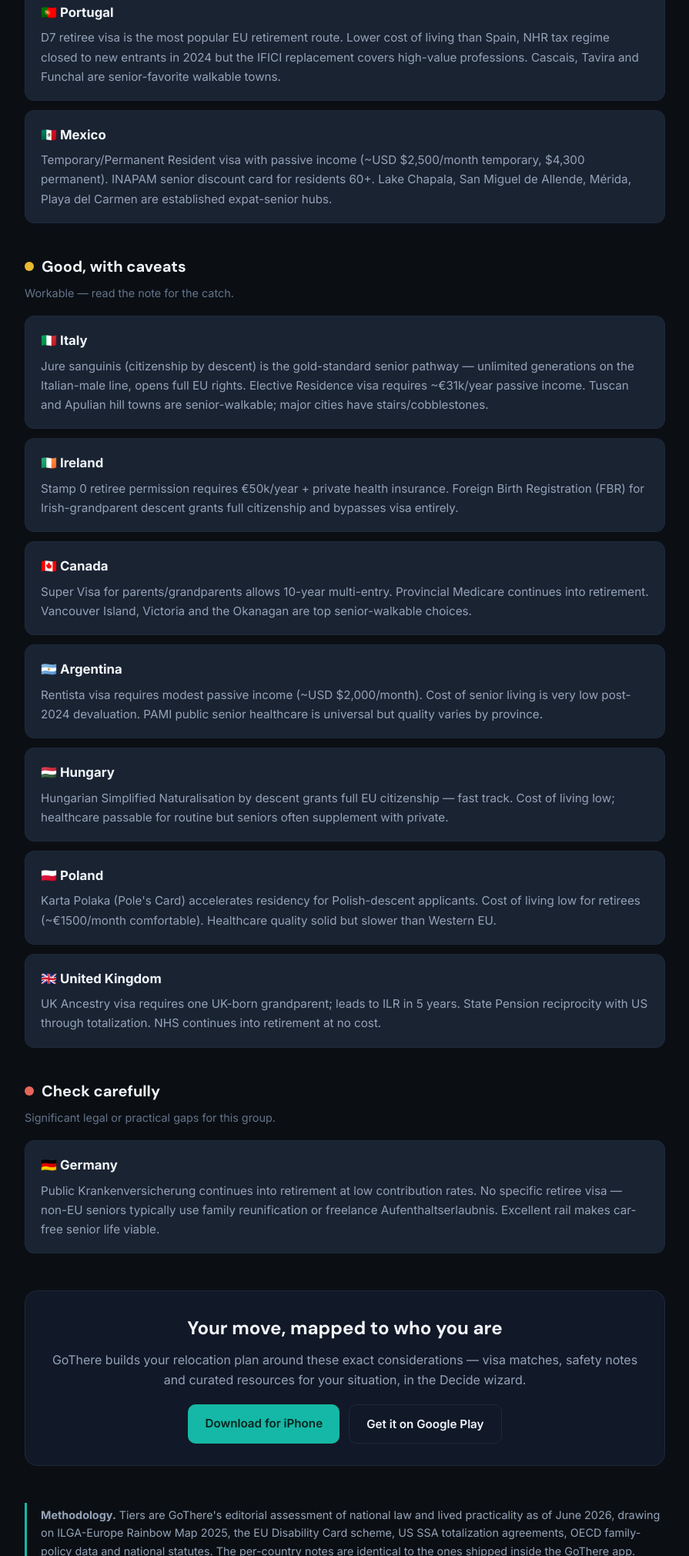
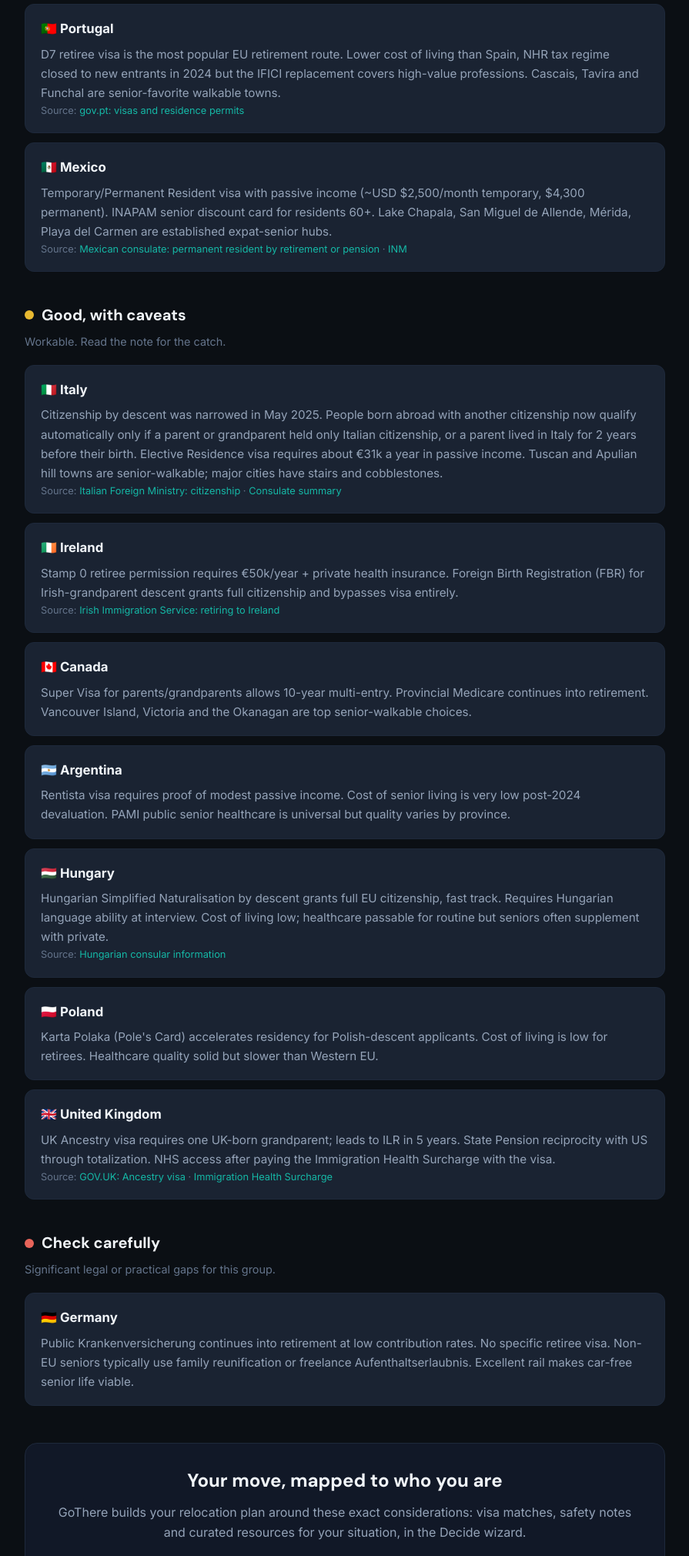
Before and after one commit to monroju/ReloApp, a plain HTML site: page marketing/landing-page/safe-harbor/seniors.html in a window 1280 px wide. Shown: the part 779-2800 px from the top of the page at 77% size, without its empty margins (192-1087 px from the left). Drawn offline with Linux system fonts and the light colour scheme.

Commit message:
Site: fix stale Italy descent claim and add sources on seniors page [skip ci]
Co-Authored-By: Claude Sonnet 5.5 <noreply@anthropic.com>
Claude-Session: https://claude.ai/code/session_01Uvt7dmo7ghT4tZi34HcMcE

```diff
--- a/marketing/landing-page/safe-harbor/seniors.html
+++ b/marketing/landing-page/safe-harbor/seniors.html
@@ -7,7 +7,7 @@
 <meta name="description" content="Retirement visa availability, healthcare quality into old age, cost of living and walkable towns. Several countries also offer ancestry citizenship ro…">
 <link rel="canonical" href="https://getgothere.app/safe-harbor/seniors.html">
 <meta property="og:type" content="article">
-<meta property="og:title" content="Best Countries for American Seniors Retiring Abroad (2026) — GoThere Safe Harbor Index">
+<meta property="og:title" content="Best Countries for American Seniors Retiring Abroad (2026) | GoThere Safe Harbor Index">
 <meta property="og:description" content="Retirement visa availability, healthcare quality into old age, cost of living and walkable towns. Several countries also offer ancestry citizenship ro…">
 <meta property="og:url" content="https://getgothere.app/safe-harbor/seniors.html">
 <meta property="og:site_name" content="GoThere">
@@ -18,7 +18,7 @@
 <link href="https://fonts.googleapis.com/css2?family=Inter:wght@400;500;600;700&family=DM+Sans:wght@500;700&display=swap" rel="stylesheet">
 <script type="application/ld+json">{"@context":"https://schema.org","@type":"ItemList","name":"Best Countries for American Seniors Retiring Abroad","itemListElement":[{"@type":"ListItem","position":1,"name":"Spain"},{"@type":"ListItem","position":2,"name":"Portugal"},{"@type":"ListItem","position":3,"name":"Mexico"},{"@type":"ListItem","position":4,"name":"Italy"},{"@type":"ListItem","position":5,"name":"Ireland"},{"@type":"ListItem","position":6,"name":"Canada"},{"@type":"ListItem","position":7,"name":"Argentina"},{"@type":"ListItem","position":8,"name":"Hungary"},{"@type":"ListItem","position":9,"name":"Poland"},{"@type":"ListItem","position":10,"name":"United Kingdom"},{"@type":"ListItem","position":11,"name":"Germany"}]}</script>
 <script>
-// Compact embed mode: blogs iframe ?embed=1 — strips chrome to the ranked tiers + backlink.
+// Compact embed mode: blogs iframe ?embed=1, strips chrome to the ranked tiers + backlink.
 if(new URLSearchParams(location.search).has("embed"))document.documentElement.className="embed";
 </script>
 <style>
@@ -100,7 +100,7 @@ border:none;border-radius:10px;padding:0 18px}#copy-embed:hover{background:var(-
 <p class="kicker">Safe Harbor Index &middot; Seniors (60+)</p>
 <h1>Best Countries for American Seniors Retiring Abroad</h1>
 <p class="intro">Retirement visa availability, healthcare quality into old age, cost of living and walkable towns. Several countries also offer ancestry citizenship routes that bypass visas entirely.</p>
-<p class="updated">Updated June 2026 &middot; 11 countries assessed</p>
+<p class="updated">Updated November 2026 &middot; 11 countries assessed</p>
 <div class="share-bar" data-share-url="https://getgothere.app/safe-harbor/seniors.html" data-share-text="Best Countries for American Seniors Retiring Abroad"><button type="button" class="share-btn" data-share="native">Share</button><a class="share-btn" target="_blank" rel="noopener" href="https://twitter.com/intent/tweet?text=Best%20Countries%20for%20American%20Seniors%20Retiring%20Abroad&amp;url=https%3A%2F%2Fgetgothere.app%2Fsafe-harbor%2Fseniors.html">Post on X</a><a class="share-btn" target="_blank" rel="noopener" href="https://www.reddit.com/submit?url=https%3A%2F%2Fgetgothere.app%2Fsafe-harbor%2Fseniors.html&amp;title=Best%20Countries%20for%20American%20Seniors%20Retiring%20Abroad">Reddit</a><a class="share-btn" target="_blank" rel="noopener" href="https://wa.me/?text=Best%20Countries%20for%20American%20Seniors%20Retiring%20Abroad%20https%3A%2F%2Fgetgothere.app%2Fsafe-harbor%2Fseniors.html">WhatsApp</a><a class="share-btn" href="#embed">Embed</a></div>
 </div>
 <section class="tier">
@@ -109,26 +109,31 @@ border:none;border-radius:10px;padding:0 18px}#copy-embed:hover{background:var(-
 <div class="card">
 <h3>🇪🇸 Spain</h3>
 <p>Non-Lucrative Visa is the established retiree path (passive income ~€2,400/month + private health insurance). Spain ranks #1 globally on Bloomberg Healthcare Efficiency; Mediterranean coast offers walkable senior-friendly towns (Dénia, Estepona, Alicante).</p>
+<p class="src">Source: <a href="https://www.exteriores.gob.es/Consulados/washington/en/ServiciosConsulares/Paginas/Consular/Visado-de-residencia-no-lucrativa.aspx" target="_blank" rel="noopener">Spanish consulate: non-lucrative visa</a></p>
 </div>
 <div class="card">
 <h3>🇵🇹 Portugal</h3>
 <p>D7 retiree visa is the most popular EU retirement route. Lower cost of living than Spain, NHR tax regime closed to new entrants in 2024 but the IFICI replacement covers high-value professions. Cascais, Tavira and Funchal are senior-favorite walkable towns.</p>
+<p class="src">Source: <a href="https://www.gov.pt/guias/migrantes-vistos-e-autorizacoes-para-entrar-e-viver-em-portugal" target="_blank" rel="noopener">gov.pt: visas and residence permits</a></p>
 </div>
 <div class="card">
 <h3>🇲🇽 Mexico</h3>
 <p>Temporary/Permanent Resident visa with passive income (~USD $2,500/month temporary, $4,300 permanent). INAPAM senior discount card for residents 60+. Lake Chapala, San Miguel de Allende, Mérida, Playa del Carmen are established expat-senior hubs.</p>
+<p class="src">Source: <a href="https://consulmex.sre.gob.mx/sandiego/images/visas/espanol/7a_Residente_Permanente_por_jubilacion_o_pension.pdf" target="_blank" rel="noopener">Mexican consulate: permanent resident by retirement or pension</a> · <a href="https://www.inm.gob.mx/mpublic/publico/inm-tramites.html?a=thgeGuQHx2k%3D&tr=hyBh72VpD1w%3D&h_sdp00=giUnJ9XgtISVcdYJXduIGw%3D%3D&h_dsplp02=es" target="_blank" rel="noopener">INM</a></p>
 </div>
 </section>
 <section class="tier">
 <h2><span class="dot" style="background:#E8B931"></span>Good, with caveats</h2>
-<p class="sub">Workable — read the note for the catch.</p>
+<p class="sub">Workable. Read the note for the catch.</p>
 <div class="card">
 <h3>🇮🇹 Italy</h3>
-<p>Jure sanguinis (citizenship by descent) is the gold-standard senior pathway — unlimited generations on the Italian-male line, opens full EU rights. Elective Residence visa requires ~€31k/year passive income. Tuscan and Apulian hill towns are senior-walkable; major cities have stairs/cobblestones.</p>
+<p>Citizenship by descent was narrowed in May 2025. People born abroad with another citizenship now qualify automatically only if a parent or grandparent held only Italian citizenship, or a parent lived in Italy for 2 years before their birth. Elective Residence visa requires about €31k a year in passive income. Tuscan and Apulian hill towns are senior-walkable; major cities have stairs and cobblestones.</p>
+<p class="src">Source: <a href="https://www.esteri.it/it/servizi-opportunita/italiani-all-estero/cittadinanza" target="_blank" rel="noopener">Italian Foreign Ministry: citizenship</a> · <a href="https://consvancouver.esteri.it/it/servizi-consolari-e-visti/servizi-per-il-cittadino-straniero/cittadinanza" target="_blank" rel="noopener">Consulate summary</a></p>
 </div>
 <div class="card">
 <h3>🇮🇪 Ireland</h3>
 <p>Stamp 0 retiree permission requires €50k/year + private health insurance. Foreign Birth Registration (FBR) for Irish-grandparent descent grants full citizenship and bypasses visa entirely.</p>
+<p class="src">Source: <a href="https://www.irishimmigration.ie/coming-to-live-in-ireland/i-want-to-retire-to-ireland/" target="_blank" rel="noopener">Irish Immigration Service: retiring to Ireland</a></p>
 </div>
 <div class="card">
 <h3>🇨🇦 Canada</h3>
@@ -136,19 +141,21 @@ border:none;border-radius:10px;padding:0 18px}#copy-embed:hover{background:var(-
 </div>
 <div class="card">
 <h3>🇦🇷 Argentina</h3>
-<p>Rentista visa requires modest passive income (~USD $2,000/month). Cost of senior living is very low post-2024 devaluation. PAMI public senior healthcare is universal but quality varies by province.</p>
+<p>Rentista visa requires proof of modest passive income. Cost of senior living is very low post-2024 devaluation. PAMI public senior healthcare is universal but quality varies by province.</p>
 </div>
 <div class="card">
 <h3>🇭🇺 Hungary</h3>
-<p>Hungarian Simplified Naturalisation by descent grants full EU citizenship — fast track. Cost of living low; healthcare passable for routine but seniors often supplement with private.</p>
+<p>Hungarian Simplified Naturalisation by descent grants full EU citizenship, fast track. Requires Hungarian language ability at interview. Cost of living low; healthcare passable for routine but seniors often supplement with private.</p>
+<p class="src">Source: <a href="https://konzinfo.mfa.gov.hu/en" target="_blank" rel="noopener">Hungarian consular information</a></p>
 </div>
 <div class="card">
 <h3>🇵🇱 Poland</h3>
-<p>Karta Polaka (Pole's Card) accelerates residency for Polish-descent applicants. Cost of living low for retirees (~€1500/month comfortable). Healthcare quality solid but slower than Western EU.</p>
+<p>Karta Polaka (Pole's Card) accelerates residency for Polish-descent applicants. Cost of living is low for retirees. Healthcare quality solid but slower than Western EU.</p>
 </div>
 <div class="card">
 <h3>🇬🇧 United Kingdom</h3>
-<p>UK Ancestry visa requires one UK-born grandparent; leads to ILR in 5 years. State Pension reciprocity with US through totalization. NHS continues into retirement at no cost.</p>
+<p>UK Ancestry visa requires one UK-born grandparent; leads to ILR in 5 years. State Pension reciprocity with US through totalization. NHS access after paying the Immigration Health Surcharge with the visa.</p>
+<p class="src">Source: <a href="https://www.gov.uk/ancestry-visa" target="_blank" rel="noopener">GOV.UK: Ancestry visa</a> · <a href="https://www.gov.uk/healthcare-immigration-application" target="_blank" rel="noopener">Immigration Health Surcharge</a></p>
 </div>
 </section>
 <section class="tier">
@@ -156,24 +163,24 @@ border:none;border-radius:10px;padding:0 18px}#copy-embed:hover{background:var(-
 <p class="sub">Significant legal or practical gaps for this group.</p>
 <div class="card">
 <h3>🇩🇪 Germany</h3>
-<p>Public Krankenversicherung continues into retirement at low contribution rates. No specific retiree visa — non-EU seniors typically use family reunification or freelance Aufenthaltserlaubnis. Excellent rail makes car-free senior life viable.</p>
+<p>Public Krankenversicherung continues into retirement at low contribution rates. No specific retiree visa. Non-EU seniors typically use family reunification or freelance Aufenthaltserlaubnis. Excellent rail makes car-free senior life viable.</p>
 </div>
 </section>
-<p class="embed-credit">Source: <a href="https://getgothere.app/safe-harbor/seniors.html?utm_source=embed&amp;utm_medium=widget&amp;utm_campaign=safe_harbor" target="_blank" rel="noopener">GoThere Safe Harbor Index</a> &mdash; safest countries for Seniors (60+) Americans moving abroad.</p>
+<p class="embed-credit">Source: <a href="https://getgothere.app/safe-harbor/seniors.html?utm_source=embed&amp;utm_medium=widget&amp;utm_campaign=safe_harbor" target="_blank" rel="noopener">GoThere Safe Harbor Index</a> . safest countries for Seniors (60+) Americans moving abroad.</p>
 
 <div class="cta">
 <h2>Your move, mapped to who you are</h2>
-<p>GoThere builds your relocation plan around these exact considerations — visa matches,
+<p>GoThere builds your relocation plan around these exact considerations: visa matches,
 safety notes and curated resources for your situation, in the Decide wizard.</p>
 <div class="btns">
 <a class="btn primary" href="https://apps.apple.com/app/gothere-relocation-guide/id6760248690?pt=128632140&ct=site_safe-harbor-seniors&mt=8">Download for iPhone</a>
 <a class="btn ghost" href="https://play.google.com/store/apps/details?id=com.gothere.app&referrer=utm_source%3Dsite%26utm_medium%3Dreferral%26utm_campaign%3Dsafe-harbor-seniors">Get it on Google Play</a>
 </div></div>
-<div class="method"><strong>Methodology.</strong> Tiers are GoThere's editorial assessment of national law and lived practicality as of June 2026, drawing on ILGA-Europe Rainbow Map 2025, the EU Disability Card scheme, US SSA totalization agreements, OECD family-policy data and national statutes. The per-country notes are identical to the ones shipped inside the GoThere app.</div>
+<div class="method"><strong>Methodology.</strong> Tiers are GoThere's editorial assessment of national law and lived practicality as of November 2026, drawing on ILGA-Europe Rainbow Map 2025, US SSA totalization agreements, OECD family-policy data and national statutes. The per-country notes are identical to the ones shipped inside the GoThere app.</div>
 <nav class="personas"><span style="color:var(--muted);font-size:.85rem;padding:6px 0">More indexes:</span><a href="/safe-harbor/lgbtq.html">LGBTQ+</a><a href="/safe-harbor/trans.html">Transgender</a><a href="/safe-harbor/disabled.html">Disabled</a><a href="/safe-harbor/single-parents.html">Single parents</a><a href="/safe-harbor/veterans.html">Veterans</a><a href="/safe-harbor/pregnancy.html">Pregnant / family planning</a><a href="/safe-harbor/neurodivergent.html">Neurodivergent</a><a href="/safe-harbor/poc.html">People of color</a></nav>
 <section class="embed-wrap" id="embed">
 <h2>Embed this index</h2>
-<p style="color:var(--text2)">Writing about moving abroad? Drop this ranking into your post — free to use anywhere, and it stays current as the app updates.</p>
+<p style="color:var(--text2)">Writing about moving abroad? Drop this ranking into your post. It is free to use anywhere, and it stays current as the app updates.</p>
 <div class="embed-box"><code id="embed-code">&lt;iframe src="https://getgothere.app/safe-harbor/seniors.html?embed=1" width="100%" height="720" loading="lazy" style="border:1px solid #1E293B;border-radius:12px" title="GoThere Safe Harbor Index"&gt;&lt;/iframe&gt;</code><button type="button" id="copy-embed">Copy</button></div>
 </section>
 </main>
@@ -196,7 +203,7 @@ try{await navigator.clipboard.writeText(document.getElementById('embed-code').te
 <p>&copy; 2026 GoThere &middot; <a href="/">getgothere.app</a> &middot;
 <a href="/privacy.html">Privacy</a></p>
 <p style="margin-top:8px">The Safe Harbor Index is an editorial assessment, not legal advice.
-Laws change — verify current rules with official sources before making visa decisions.</p>
+Laws change. Verify current rules with official sources before making visa decisions.</p>
 </div></footer>
 </body>
 </html>
```
